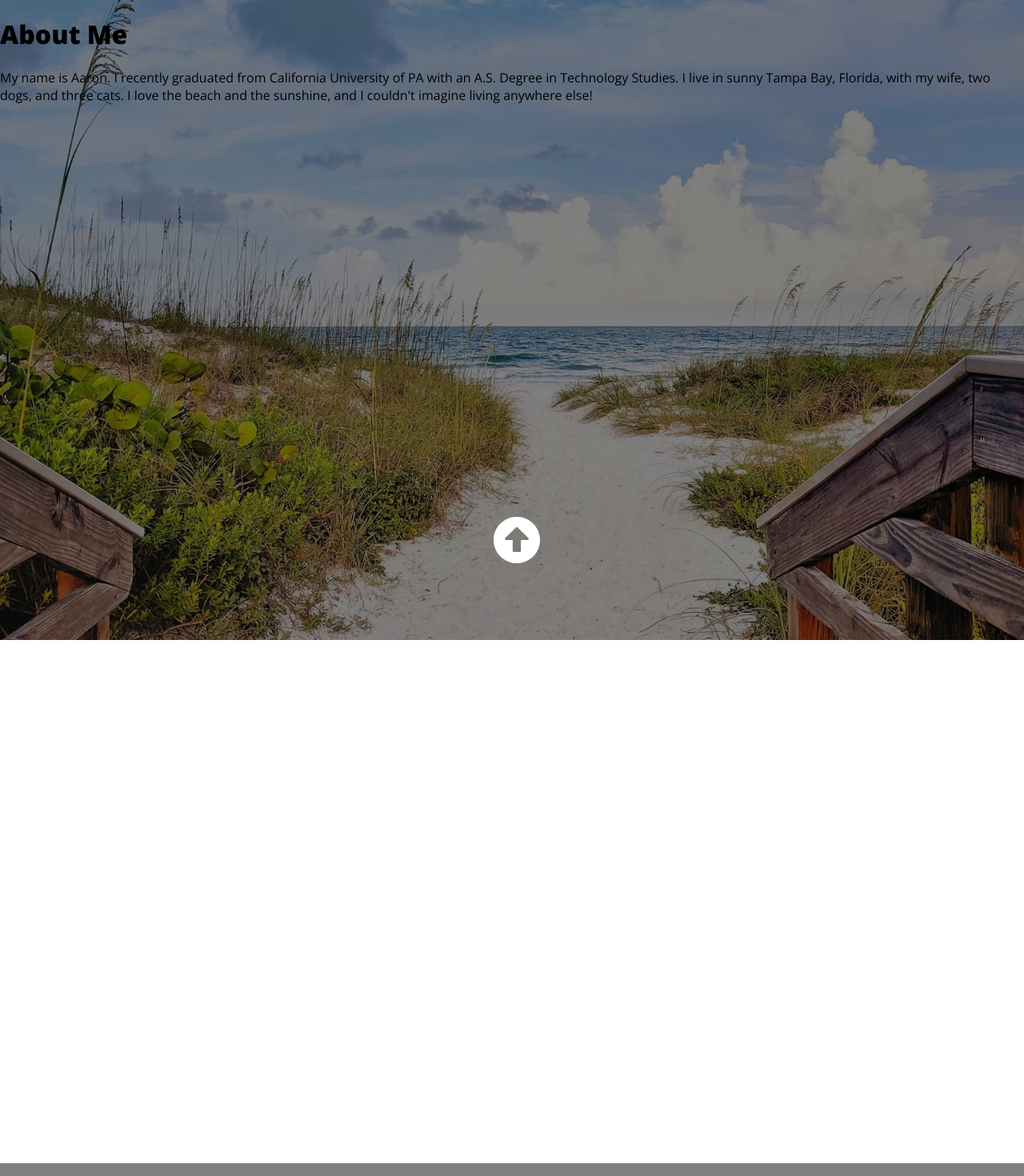
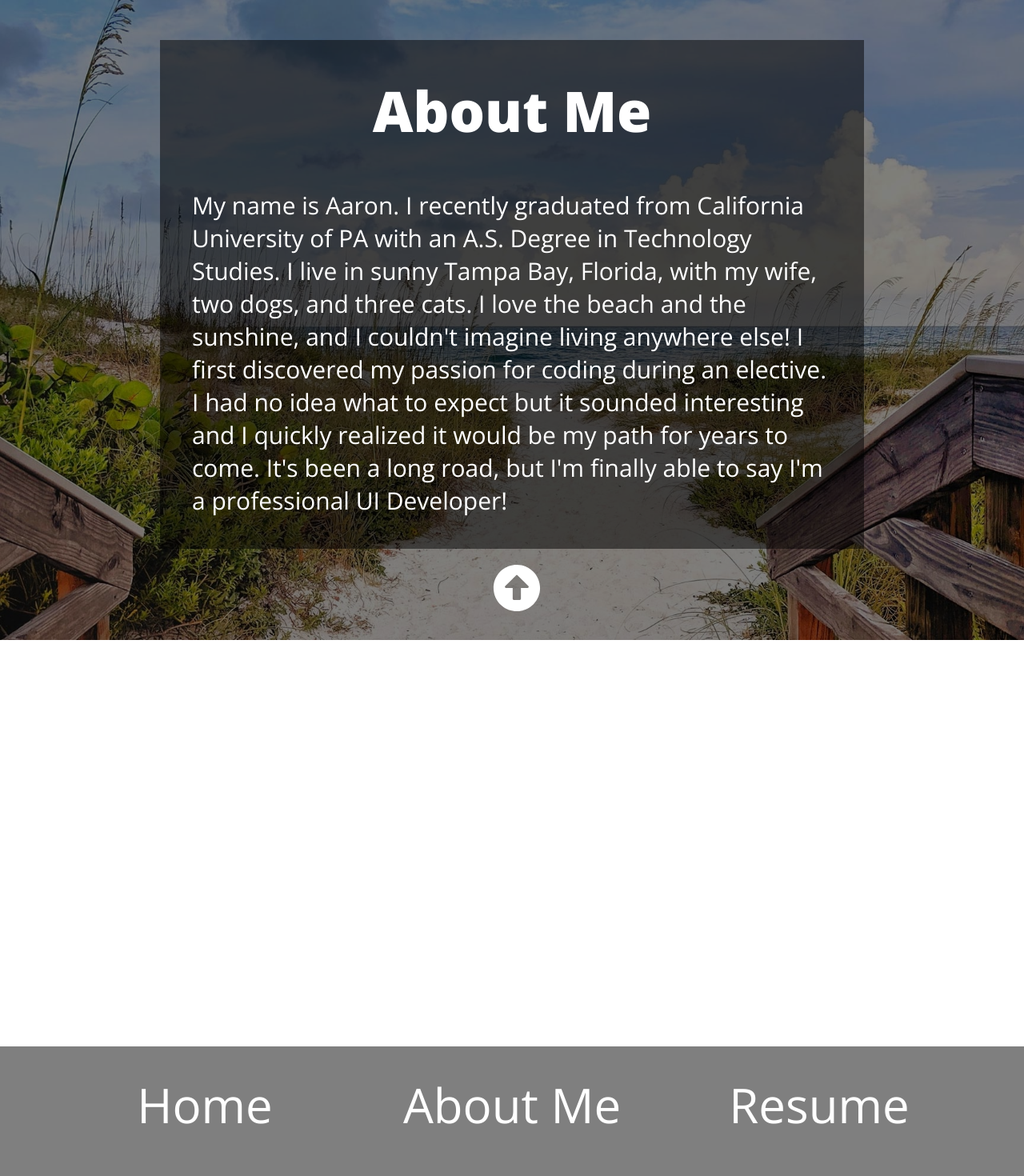
Before and after one commit to aaronklein42/aaronscottklein, a Next.js app: page /about in a window 1280 px wide. Shown: the top 1470 px of the page at 80% size. Built offline with nearby package versions, Linux system fonts and the light colour scheme.

Commit message:
updated prod

```diff
--- a/components/nav/nav.js
+++ b/components/nav/nav.js
@@ -1,20 +1,47 @@
 import css from './nav.module.css'
 import {FaArrowAltCircleDown} from 'react-icons/fa'
 import {useState} from 'react'
+import Link from 'next/link'
 
 export default function Nav () {
     const [open, setOpen] = useState(false);
+    const [activePage, setActivePage] = useState('');
     const collapsedArrowClass = open ? '' : css.collapsedArrow;
     const collapsedNavBarClass = open ? '' : css.collapsedNavBar;
     const handleClick = () => {
         setOpen(!open);
+        setActivePage(location.pathname);
     }
+    const navLinks = [
+        {
+            href: '/',
+            name: 'Home'
+        },
+        {
+            href: '/about',
+            name: 'About Me'
+        },
+        {
+            href: '/resume',
+            name: 'Resume'
+        },
+        {
+            href: '/projects',
+            name: 'Projects'
+        }
+    ]
+    const getClass = (href) => {
+        return activePage === href ? css.hidden : ''
+    }
+
     return (
         <nav>
             <div className={`${css.navBar} ${collapsedNavBarClass}`}>
-                <a className={css.navLink} href='/about'>About Me</a>
-                <a className={css.navLink} href='/resume'>Resume</a>
-                <a className={css.navLink} href='/projects'>Projects</a>
+                {navLinks.map((link, idx) => (
+                    <Link href={link.href} key={idx}>
+                        <a className={`${css.navLink} ${getClass(link.href)}`} onClick={handleClick}>{link.name}</a>
+                    </Link>
+                ))}
             </div>
                 <button className={`${css.navButton} ${collapsedArrowClass}`} onClick={handleClick}>
                 <FaArrowAltCircleDown className={css.navArrow} />
--- a/components/nav/nav.module.css
+++ b/components/nav/nav.module.css
@@ -1,6 +1,6 @@
 .navButton {
     position: absolute;
-    bottom: 10vh;
+    bottom: calc(10vh - 60px);
     left: 0;
     right: 0;
     margin: 0 auto 0 auto; /*Centers the icon*/
@@ -9,7 +9,7 @@
     background-color: transparent;
     border: none;
     width: 60px;
-    font-size:60px;
+    font-size: 60px;
 }
 
 .navBar {
@@ -52,7 +52,16 @@
     transition: transform .5s;
 }
 
-@media (min-width: 366px) {
+.navButton:focus {
+  outline: none;
+  border: none;
+}
+
+.hidden {
+  display: none;
+}
+
+@media (min-width: 400px) {
     .navLink,
     .navLink:active,
     .navLink:hover,
--- /dev/null
+++ b/components/pageContent/pageContent.js
@@ -0,0 +1,10 @@
+import css from './pageContent.module.css'
+
+export default function PageContent ({title, children}) {
+    return (
+    <section className={css.container}>
+        <h1 className={css.title}>{title}</h1>
+    <p className={css.text}>{children}</p>
+    </section>
+    )
+}
--- /dev/null
+++ b/components/pageContent/pageContent.module.css
@@ -0,0 +1,19 @@
+.container {
+    max-width: 800px;
+    margin: 50px auto 0 auto;
+    color: #ffffff;
+    background-color: rgba(0,0,0,0.5);
+    padding: 40px;
+  }
+
+  .title {
+    text-align: center;
+    font-size: 70px;
+    margin: 0;
+    padding-bottom: 50px;
+  }
+
+  .text {
+    margin: 0;
+    font-size: 30px;
+  }
--- a/components/resume/resume.module.css
+++ b/components/resume/resume.module.css
@@ -3,7 +3,7 @@
     background-color: rgba(156, 199, 254, 0.9);
     border: 10px solid #d8e6ff;
     padding: 10px;
-    max-width: 1200px;
+    max-width: 800px;
     color: #354e70;
 }
 
--- a/package.json
+++ b/package.json
@@ -1,11 +1,13 @@
 {
   "name": "learn-starter",
+  "homepage": "https://aaronscottklein.com/",
   "version": "0.1.0",
   "private": true,
   "scripts": {
     "dev": "next dev",
     "build": "next build",
-    "start": "next start"
+    "start": "next start",
+    "prod": "next start -p 80"
   },
   "dependencies": {
     "next": "9.5.3",
--- a/pages/about.js
+++ b/pages/about.js
@@ -1,13 +1,16 @@
 import Content from 'components/content/content'
+import PageContent from 'components/pageContent/pageContent'
 
 export default function About() {
   return (
     <Content>
-      <h1>About Me</h1>
-      My name is Aaron. I recently graduated from California University of PA with
-      an A.S. Degree in Technology Studies. I live in sunny Tampa Bay, Florida, with
-      my wife, two dogs, and three cats. I love the beach and the sunshine, and I
-      couldn't imagine living anywhere else!
+      <PageContent title='About Me'>My name is Aaron. I recently graduated from California University of PA with
+        an A.S. Degree in Technology Studies. I live in sunny Tampa Bay, Florida, with
+        my wife, two dogs, and three cats. I love the beach and the sunshine, and I
+        couldn't imagine living anywhere else! I first discovered my passion for coding
+        during an elective. I had no idea what to expect but it sounded interesting and
+        I quickly realized it would be my path for years to come. It's been a long road,
+        but I'm finally able to say I'm a professional UI Developer!</PageContent>
     </Content>
   )
 }
--- a/pages/projects.js
+++ b/pages/projects.js
@@ -1,9 +1,13 @@
 import Content from 'components/content/content'
+import PageContent from 'components/pageContent/pageContent'
+
 
 export default function Projects() {
   return (
     <Content>
-      projects page content
+      <PageContent title='Projects'>
+        Projects will go here!
+      </PageContent>
     </Content>
   )
 }
--- a/styles/globals.css
+++ b/styles/globals.css
@@ -7,4 +7,5 @@ body,
   height: 100%;
   overflow: hidden;
   font-family: 'Open Sans';
+  min-width: 280px;
 }
```
Also changed, not shown: styles/page.module.css (line endings or trailing spaces), 1 other file (tests, documents, lock files or other folders).
